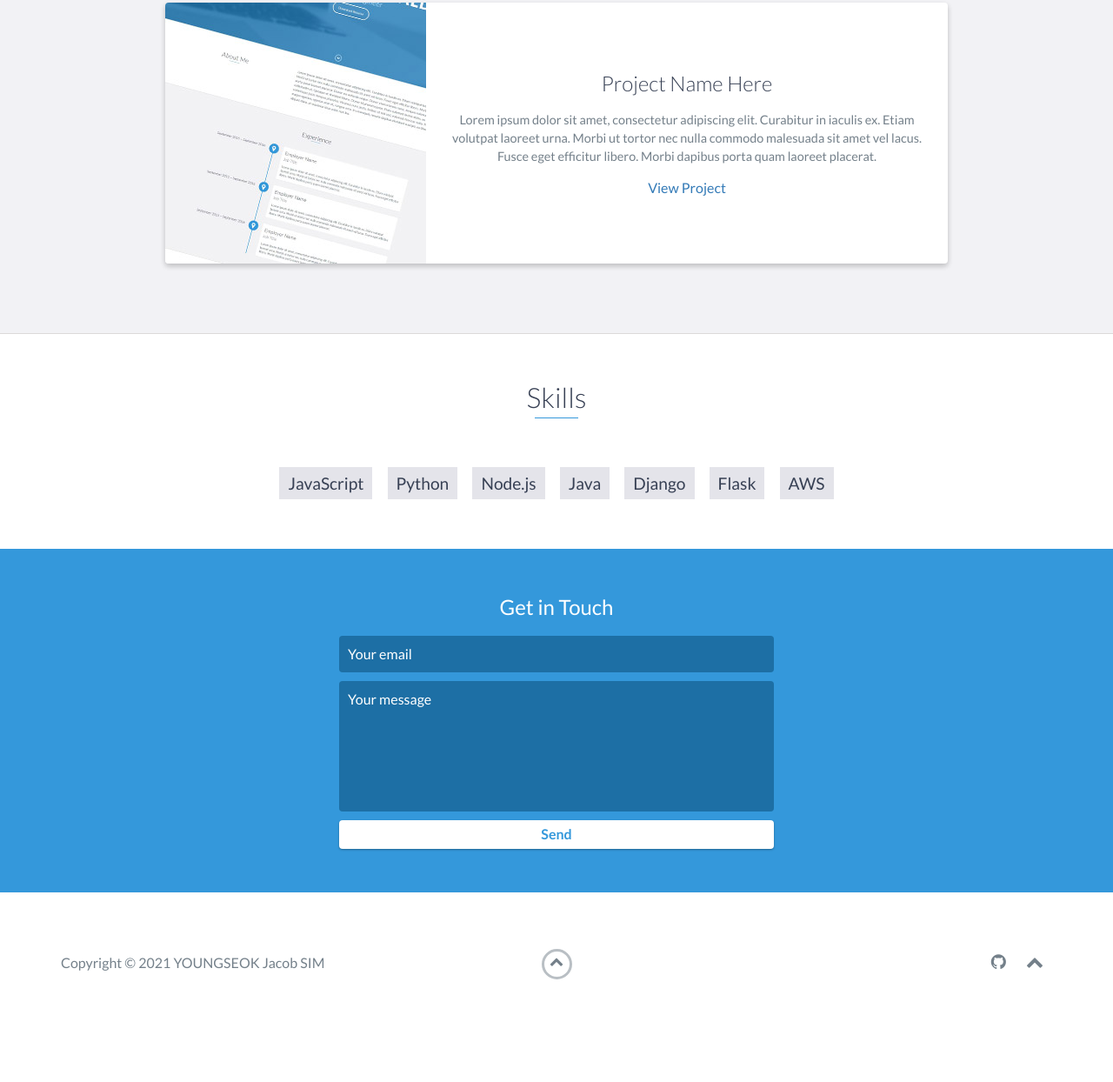
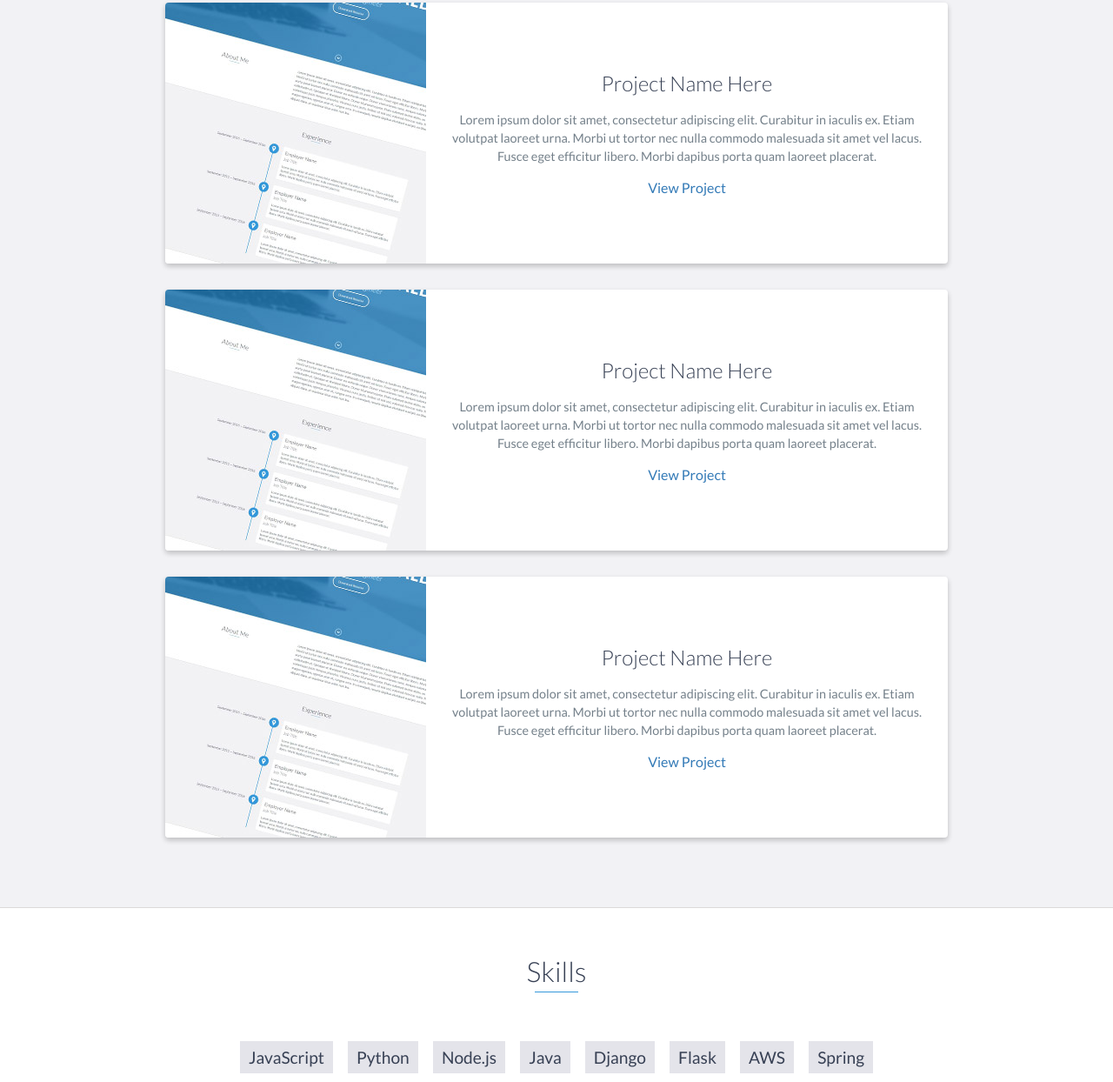
Before and after one commit to Supreme-YS/Supreme-YS.github.io, a website: page index.html in a window 1280 px wide. Shown: the part 3829-5073 px from the top of the page at 87% size. Before the commit the page ends 5009 px from the top, so only its background shows below. Drawn offline with nearby package versions, Linux system fonts and the light colour scheme.

Commit message:
update project code

```diff
--- a/index.html
+++ b/index.html
@@ -205,6 +205,8 @@
         <h2 class="heading">Projects</h2>
         <div class="container">
             <div class="row">
+
+                <!-- #1 project start -->
                 <div class="project shadow-large">
                     <div class="project-image">
                         <img src="images/project.jpg" />
@@ -220,7 +222,39 @@
                     <!-- End .project-info -->
                 </div>
                 <!-- End .project -->
-
+                <!-- #2 project start -->
+                <div class="project shadow-large">
+                    <div class="project-image">
+                        <img src="images/project.jpg" />
+                    </div>
+                    <!-- End .project-image -->
+                    <div class="project-info">
+                        <h3>Project Name Here</h3>
+                        <p>
+                            Lorem ipsum dolor sit amet, consectetur adipiscing elit. Curabitur in iaculis ex. Etiam volutpat laoreet urna. Morbi ut tortor nec nulla commodo malesuada sit amet vel lacus. Fusce eget efficitur libero. Morbi dapibus porta quam laoreet placerat.
+                        </p>
+                        <a href="#">View Project</a>
+                    </div>
+                    <!-- End .project-info -->
+                </div>
+                <!-- End .project -->
+                <!-- #3 project start -->
+                <div class="project shadow-large">
+                    <div class="project-image">
+                        <img src="images/project.jpg" />
+                    </div>
+                    <!-- End .project-image -->
+                    <div class="project-info">
+                        <h3>Project Name Here</h3>
+                        <p>
+                            Lorem ipsum dolor sit amet, consectetur adipiscing elit. Curabitur in iaculis ex. Etiam volutpat laoreet urna. Morbi ut tortor nec nulla commodo malesuada sit amet vel lacus. Fusce eget efficitur libero. Morbi dapibus porta quam laoreet placerat.
+                        </p>
+                        <a href="#">View Project</a>
+                    </div>
+                    <!-- End .project-info -->
+                </div>
+                <!-- End .project -->
+                <!-- #4 project start -->
                 <div class="project shadow-large">
                     <div class="project-image">
                         <img src="images/project.jpg" />
@@ -251,6 +285,7 @@
             <li>Django</li>
             <li>Flask</li>
             <li>AWS</li>
+            <li>Spring</li>
         </ul>
     </div>
     <!-- End #skills -->
@@ -290,18 +325,6 @@
                         <li>
                             <a href="https://supreme-ys.tistory.com/" target="_blank"><i class="fa fa-chevron-up"></i></a>
                         </li>
-                        <!-- <li>
-                            <a href="https://linkedin.com/" target="_blank"><i class="fa fa-linkedin" aria-hidden="true"></i></a>
-                        </li>
-                        <li>
-                            <a href="https://www.facebook.com/" target="_blank"><i class="fa fa-facebook" aria-hidden="true"></i></a>
-                        </li>
-                        <li>
-                            <a href="https://twitter.com/" target="_blank"><i class="fa fa-twitter" aria-hidden="true"></i></a>
-                        </li>
-                        <li>
-                            <a href="https://plus.google.com/" target="_blank"><i class="fa fa-google-plus" aria-hidden="true"></i></a>
-                        </li> -->
                     </ul>
                 </div>
             </div>
```
